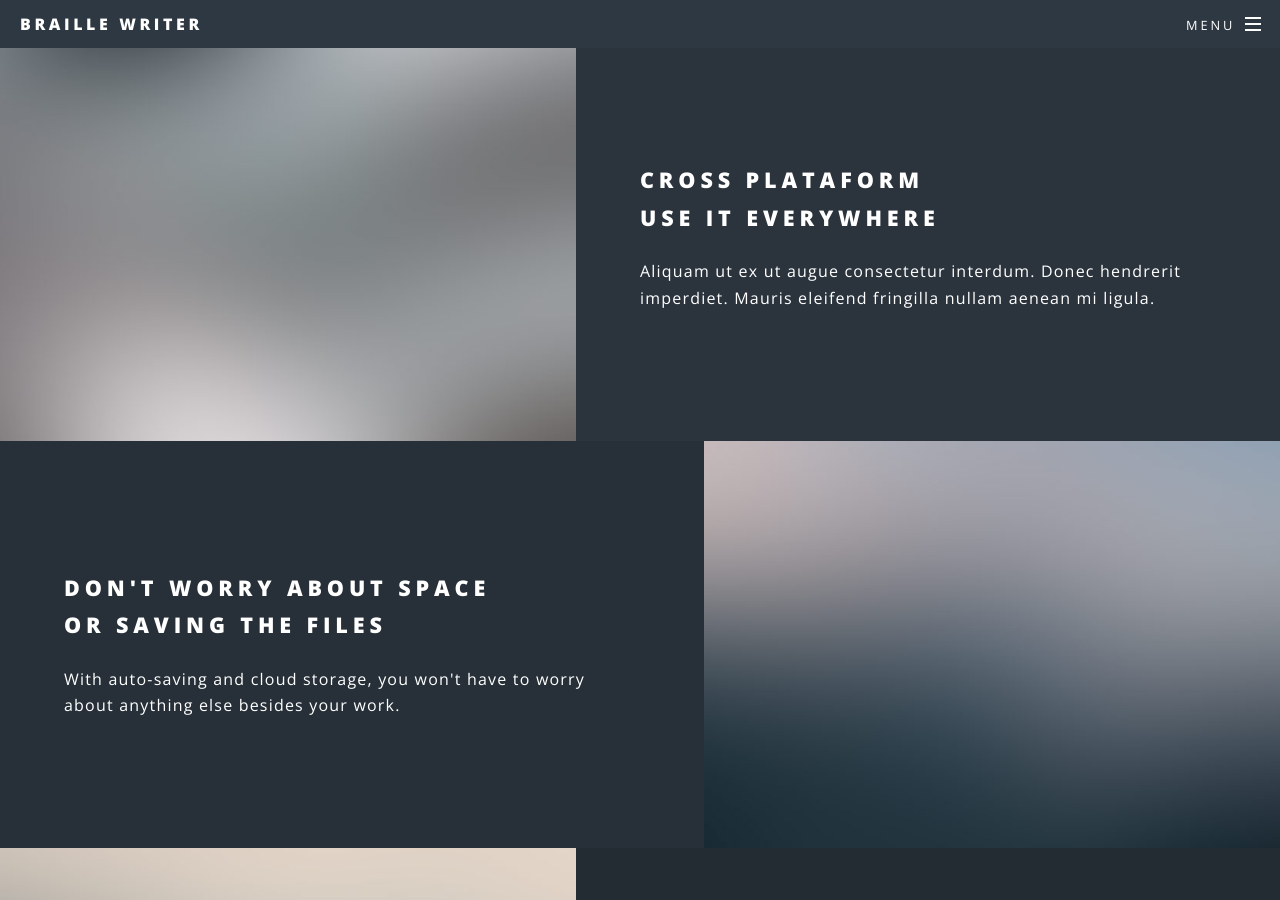
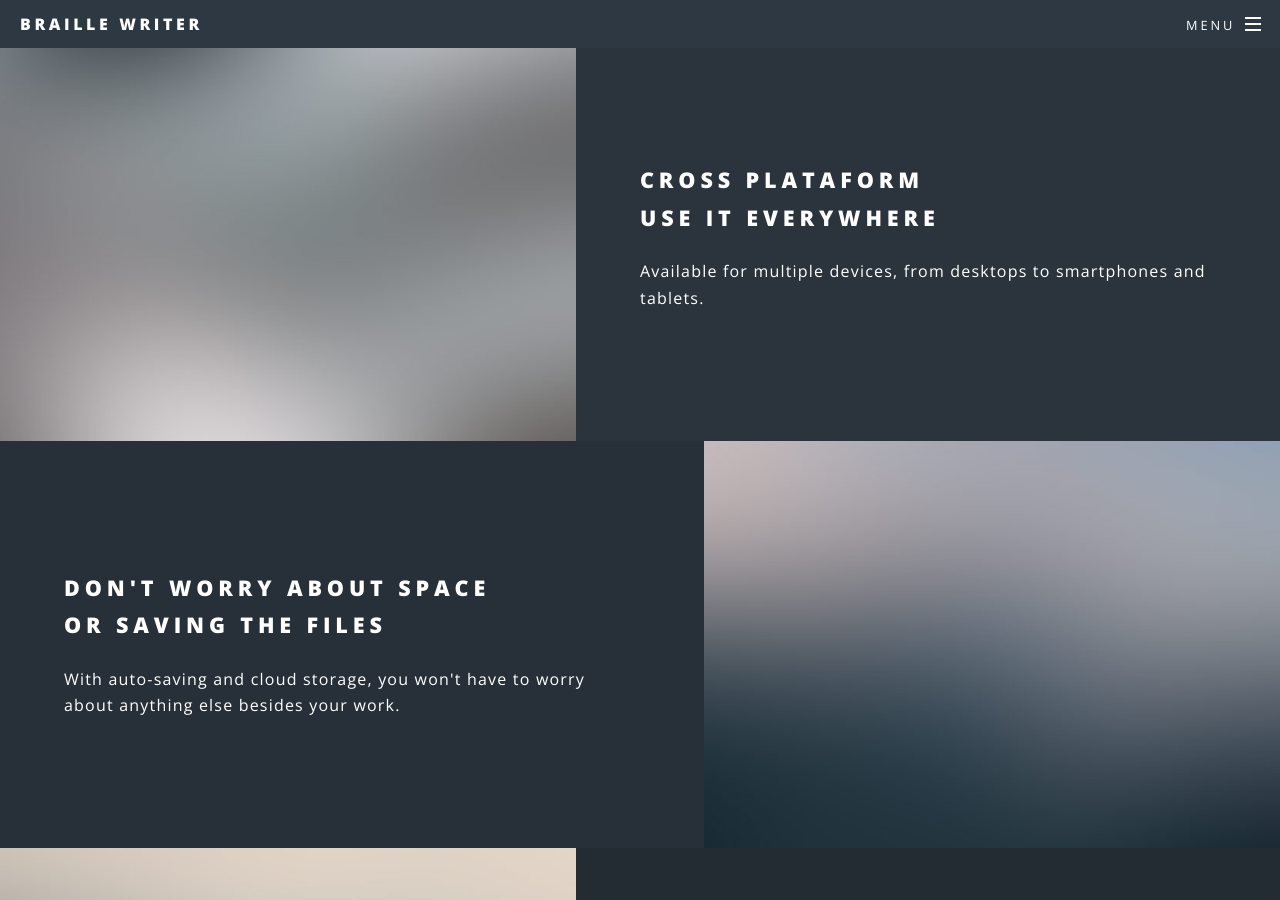
Before and after one commit to Rebecasarai/Braille-Writer, a Jekyll site: the page built from index.html, in a window 1280 px wide and 900 px high, scrolled down 1388 px. Built offline with Jekyll 4.4.1, drawn with Linux system fonts in a browser that asks for light colours.

Commit message:
Update index.html

```diff
--- a/index.html
+++ b/index.html
@@ -36,7 +36,7 @@ layout: landing
 							<div class="image"><img src="images/pic01.jpg" alt="" /></div><div class="content">
 								<h2>Cross Plataform<br />
 								Use it everywhere</h2>
-								<p>Aliquam ut ex ut augue consectetur interdum. Donec hendrerit imperdiet. Mauris eleifend fringilla nullam aenean mi ligula.</p>
+								<p>Available for multiple devices, from desktops to smartphones and tablets.</p>
 							</div>
 						</section>
 						<section class="spotlight">
```
